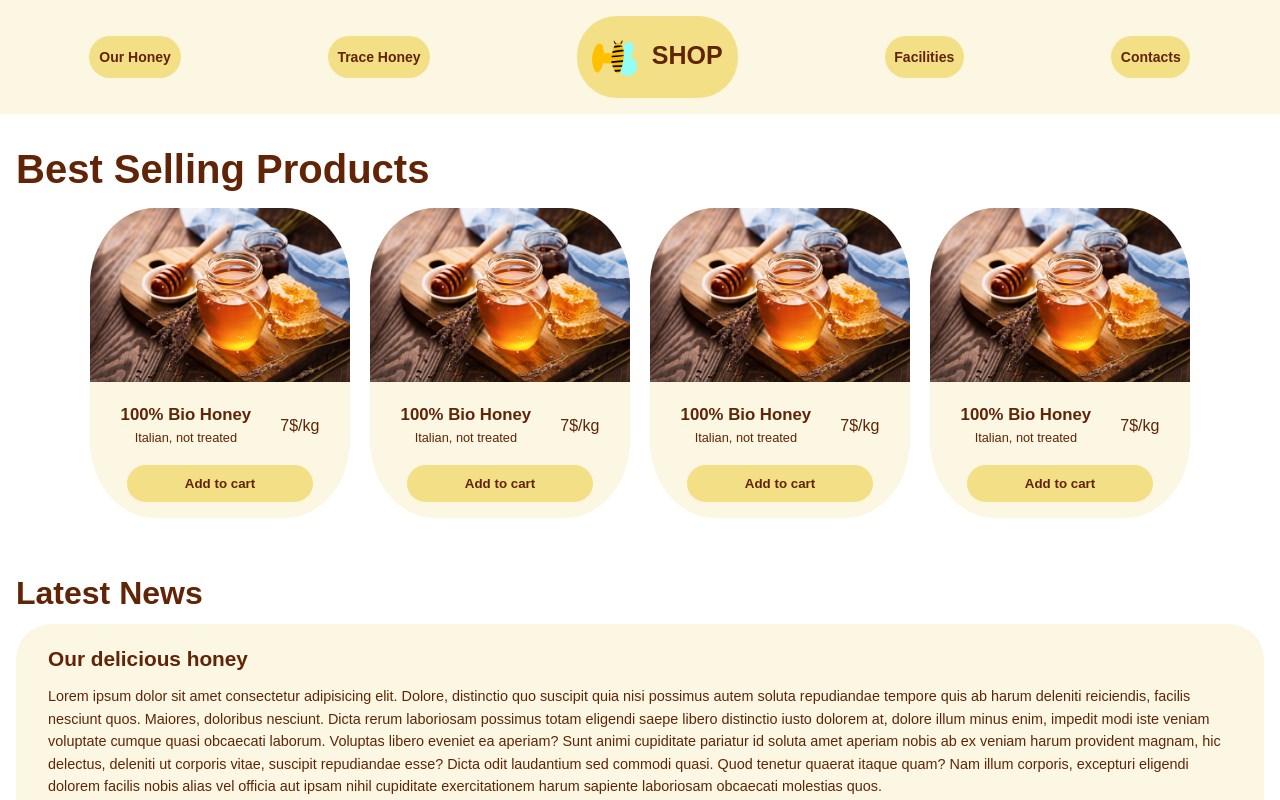
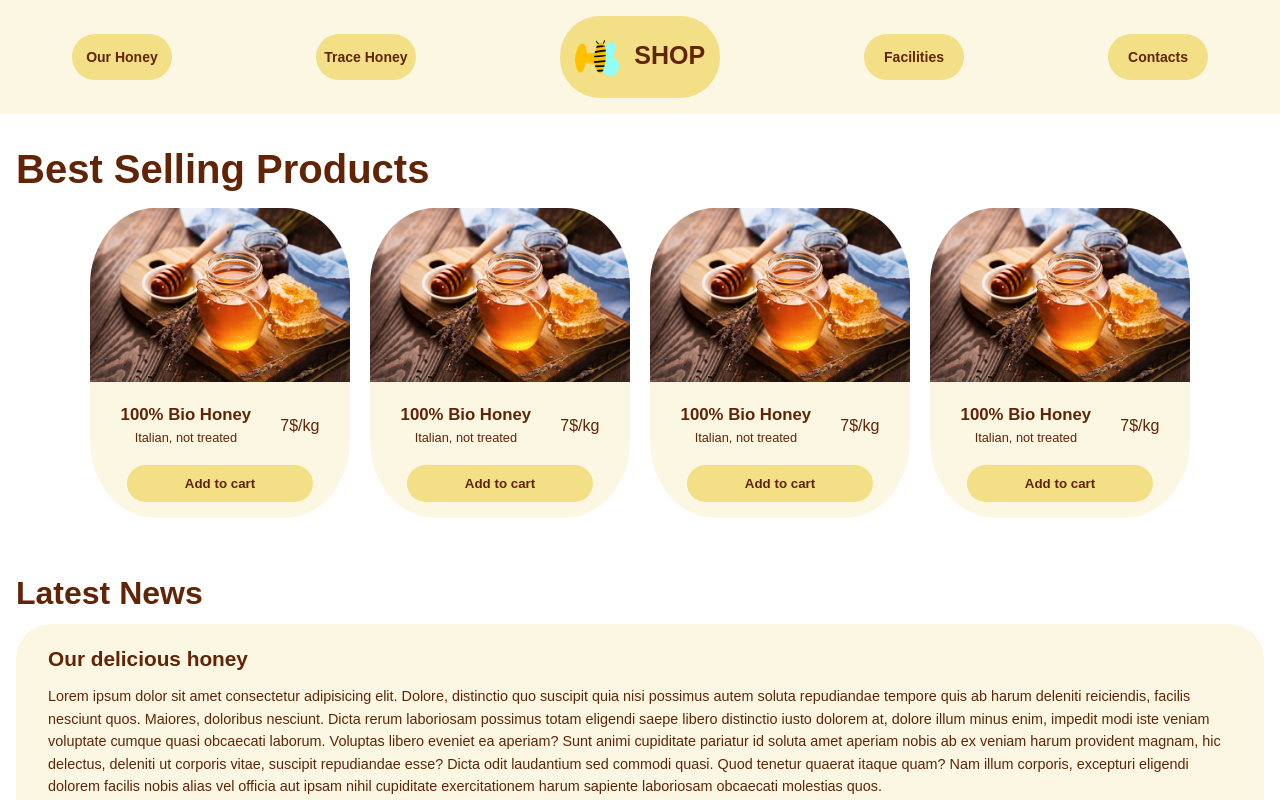
Before and after one commit to Alexrocc/Unit-2-Week-1-Day-3---Flexbox, a plain HTML site: page index.html in a window 1280 px wide. Shown: the top 800 px of the page. Drawn offline with Linux system fonts and the light colour scheme.

Commit message:
nav li correction

```diff
--- a/assets/css/style.css
+++ b/assets/css/style.css
@@ -16,7 +16,7 @@ body {
 
 nav {
   background-color: #fbf7e3;
-  padding: 1rem;
+  padding: 1rem 0;
 }
 
 nav ul {
@@ -30,14 +30,17 @@ nav ul {
 nav ul li {
   background-color: #f3df85;
   border-radius: 40px;
-  padding: 0.9em 0.7em;
+  padding: 1.1em 0em;
   font-size: 14px;
   font-weight: 600;
+  width: 100px;
+  text-align: center;
 }
 
 nav ul li:nth-of-type(3) {
   font-size: 25px;
   padding: 0.9em 0.6em;
+  width: unset;
 }
 
 nav img {
```
